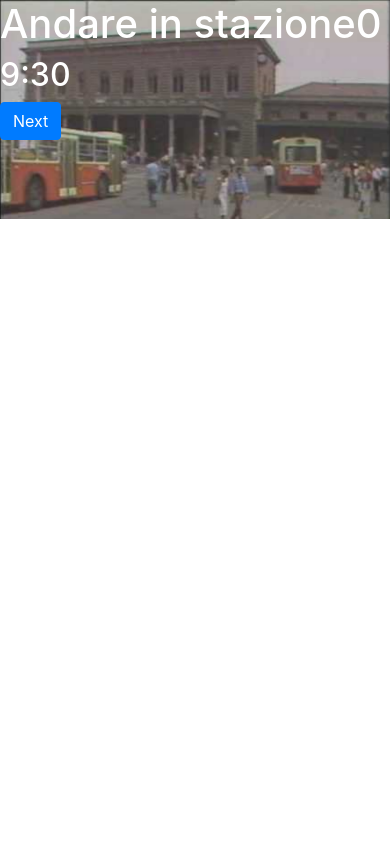
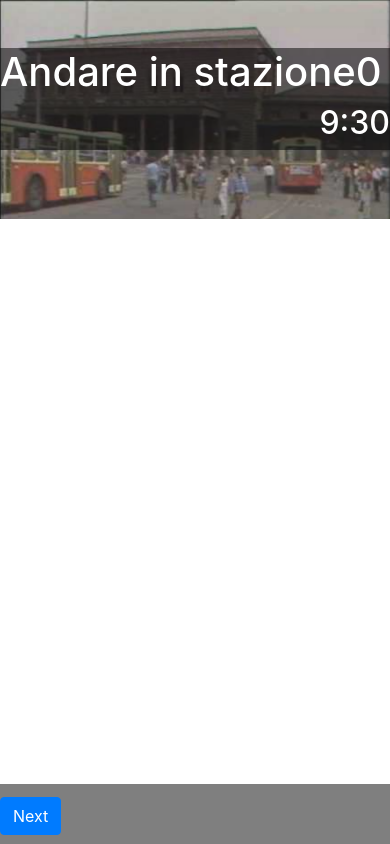
Before and after one commit to shacharoz/Learning_Programming_Basics_With_Python, a Flask app: page /slideshow/1 in a window 390 px wide. Run offline with Flask 2, Linux system fonts and the light colour scheme; some libraries are stand-ins or nearby versions.

Commit message:
user interface updates

```diff
--- a/templates/slideshow.html
+++ b/templates/slideshow.html
@@ -14,23 +14,48 @@
         background-repeat: no-repeat;
         background-size: cover;
     }
+    .background-black {
+        background: rgba(0,0,0,0.5);
+    }
+
+    .footer {
+        position: absolute;
+        bottom: 0;
+        width: 100%;
+        height: 60px;
+        line-height: 60px;
+    }
+
 </style>
 
 <div class="content-section">
+    <br><br>
 
-    <div class="row justify-content-md-center">
-        <div class="col-lg-5">
+    <div class="row justify-content-md-center background-black">
+        <div class="col-lg-6">
             <h1 class="text-white">{{ title + index|safe }}</h1>
-            <h2 class="text-white">{{ time }}</h2>
-            {% if back %}
-            <a type="button" class="btn btn-primary" href="{{ index }}">Back</a>
-            {% endif %}
-            {% if next %}
-            <a type="button" class="btn btn-primary" href="{{ index + 2 }}">Next</a>
-            {% endif %}
+        </div>
+
+        <div class="col-lg-3">
+            <h2 class="text-white text-right">{{ time }}</h2>
         </div>
     </div>
 
+
+    <div class="footer background-black">
+        <div class="row">
+            <div class="col-sm-1">
+                {% if back %}
+                <a type="button" class="btn btn-primary" href="{{ index }}">Back</a>
+                {% endif %}
+            </div>
+            <div class="col-sm-1 offset-sm-10">
+                {% if next %}
+                <a type="button" class="btn btn-primary" href="{{ index + 2 }}">Next</a>
+                {% endif %}
+            </div>
+        </div>
+    </div>
 </div>
 <script src="https://code.jquery.com/jquery-3.3.1.slim.min.js"
         integrity="sha384-q8i/X+965DzO0rT7abK41JStQIAqVgRVzpbzo5smXKp4YfRvH+8abtTE1Pi6jizo"
```
